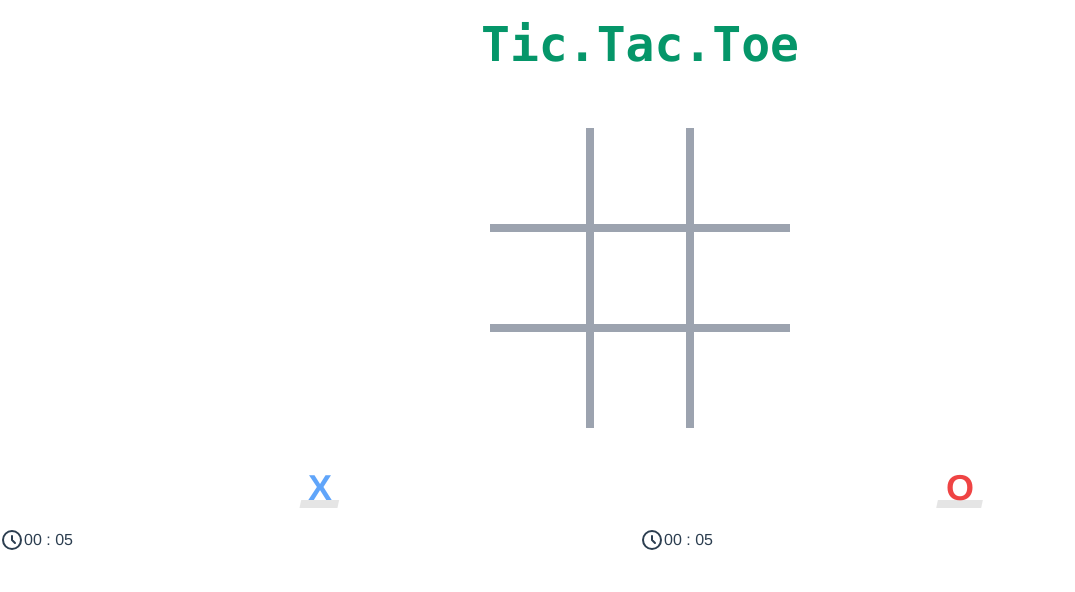
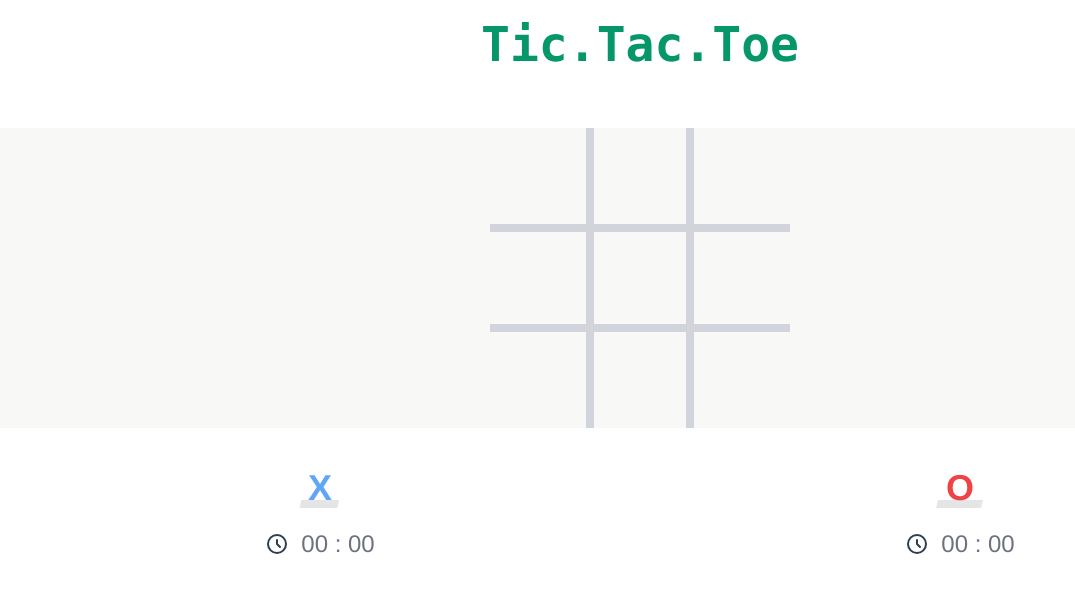
Before and after one commit to RohithKP/tic-tac-toe, a Vue app: page /#/ in a window 1280 px wide. Shown: the top 592 px of the page, without its empty margins (0-1075 px from the left). Built offline with nearby package versions, Linux system fonts and the light colour scheme.

Commit message:
timer pause/resume logic corrected.

```diff
--- a/src/App.vue
+++ b/src/App.vue
@@ -1,10 +1,12 @@
 <template>
+  <div class="container mx-auto">
     <header id="header" class="p-5">
       <h1 class="text-5xl mb-10 font-mono font-bold text-green-600">
         Tic.Tac.Toe
       </h1>
     </header>
     <router-view />
+  </div>
 </template>
 
 <style lang="scss">
--- a/src/components/Board.vue
+++ b/src/components/Board.vue
@@ -10,6 +10,25 @@
       :class="board[index]"
     ></Cell>
   </div>
+  <div
+    v-if="isGameOver"
+    class="
+      winner-banner
+      text-7xl
+      absolute
+      bottom-0
+      left-0
+      right-0
+      top-0
+      flex
+      content-center
+      flex-col
+      justify-center
+      text-green-900
+    "
+  >
+    {{ turn }}'s win!
+  </div>
 </template>
 <script lang="ts">
 import { computed, defineComponent, ref } from "vue";
@@ -19,19 +38,18 @@ import Cell from "./Cell.vue";
 
 export default defineComponent({
   name: "Board",
+  emits: ["board-status-changed"],
   components: {
     Cell
   },
-  setup() {
+  setup(props, { emit }) {
     const isGameOver = ref(false);
     const store = useStore(key); // store instead of `$store`
     const board = computed(() => store.state.board);
     const turn = computed(() => store.state.turn);
 
     function onCellClick(i: number, event: MouseEvent) {
-      console.log(i, event);
       makeMove(i);
-      console.log(store.state.turn);
     }
 
     function nextTurn() {
@@ -52,7 +70,14 @@ export default defineComponent({
 
       if (!findWinningCombination()) {
         nextTurn();
+      } else {
+        isGameOver.value = true;
       }
+
+      emit("board-status-changed", {
+        currentTurn: turn.value,
+        isGameOver: isGameOver.value
+      });
     }
 
     function findWinningCombination() {
@@ -96,6 +121,10 @@ export default defineComponent({
 <style scoped>
 .board {
   grid-template-columns: repeat(3, auto);
+  background: #e2e9dd42;
+}
+.winner-banner {
+  background: #95b5d19e;
 }
 .cell {
   width: var(--cell-size);
--- a/src/components/Cell.vue
+++ b/src/components/Cell.vue
@@ -7,7 +7,7 @@
       items-center
       justify-center
       cursor-pointer
-      border-4 border-solid border-gray-400
+      border-4 border-solid border-gray-300
     "
     @click="cellClick"
   ></div>
--- a/src/components/Timer.vue
+++ b/src/components/Timer.vue
@@ -1,5 +1,6 @@
 <template>
-  <div class="flex">
+  <div class="flex text-2xl items-center justify-center">
+    <span class="pr-3">
       <svg
         xmlns="http://www.w3.org/2000/svg"
         class="h-6 w-6"
@@ -14,21 +15,34 @@
           d="M12 8v4l3 3m6-3a9 9 0 11-18 0 9 9 0 0118 0z"
         />
       </svg>
+    </span>
+    <span class="text-gray-500">
       {{ time }}
+    </span>
   </div>
 </template>
 
 <script lang="ts">
-import { defineComponent, ref } from "vue";
+import { defineComponent, PropType, ref } from "vue";
 import { Timer } from "../utils/helper";
 
 export default defineComponent({
-  setup() {
-    let time = ref("00: 00");
+  props: {
+    label: {
+      type: String as PropType<string>,
+      required: true
+    }
+  },
+  beforeUnmount() {
+    this.clear();
+  },
+
+  setup(props) {
+    let time = ref("00 : 00");
     const timer = new Timer(function (formattedTime: string) {
       time.value = formattedTime;
-    });
-    timer.start();
+    }, props.label);
+
     return {
       time,
       start: () => timer.start(),
@@ -38,3 +52,14 @@ export default defineComponent({
   }
 });
 </script>
+<style scoped>
+.fade-enter-active,
+.fade-leave-active {
+  transition: opacity 0.5s ease;
+}
+
+.fade-enter-from,
+.fade-leave-to {
+  opacity: 0;
+}
+</style>
--- /dev/null
+++ b/src/models/board.ts
@@ -0,0 +1,4 @@
+export interface IBoardStatusChangeEvent {
+  currentTurn: string;
+  isGameOver: boolean;
+}
--- a/src/utils/helper.ts
+++ b/src/utils/helper.ts
@@ -1,21 +1,25 @@
 export class Timer {
-  private startTime: number;
+  private startTime: number = 0;
   private timer: number = 0;
   private timerCallBack: Function;
+  private name: string;
+  private pausedTimeDiff: number = 0;
 
-  constructor(timerCallBack: Function) {
+  constructor(timerCallBack: Function, name: string) {
+    this.name = name;
     this.timerCallBack = timerCallBack;
-    this.startTime = Math.floor(Date.now() / 1000);
   }
 
   private startTimeCounter() {
     var now = Math.floor(Date.now() / 1000);
-    var diff = now - this.startTime;
+    var diff = Math.max(now - this.startTime, 0);
+    this.pausedTimeDiff = diff;
     var m = Math.floor(diff / 60);
     var s = Math.floor(diff % 60);
+    clearTimeout(this.timer);
     this.timer = setTimeout(this.startTimeCounter.bind(this), 500);
     this.timerCallBack(`${this.padTime(m)} : ${this.padTime(s)}`);
-    console.log(this.padTime(m), this.padTime(s));
+    console.log(this.name);
   }
 
   private padTime(i: number) {
@@ -23,14 +27,18 @@ export class Timer {
   }
 
   start() {
+    this.startTime = Math.floor(
+      Date.now() / 1000 - (this.pausedTimeDiff + 0.5)
+    );
     this.startTimeCounter();
   }
 
   stop() {
-    clearInterval(this.timer);
+    console.log(`stop: ${this.name}`);
+    clearTimeout(this.timer);
   }
 
   clear() {
-    this.startTime = Math.floor(Date.now() / 1000);
+    this.pausedTimeDiff = 0;
   }
 }
--- a/src/views/Home.vue
+++ b/src/views/Home.vue
@@ -1,7 +1,7 @@
 <template>
-  <div class="home container mx-auto">
-    <section class="mb-10">
-      <Board />
+  <div class="home">
+    <section class="mb-10 relative">
+      <Board @board-status-changed="onBoardStatusChange($event)" />
     </section>
 
     <section class="flex justify-center mx-auto">
@@ -9,28 +9,53 @@
         <h2 class="pb-5">
           <span class="font-extrabold text-4xl text-blue-400">X</span>
         </h2>
-        <Timer ref="xTimer"></Timer>
+        <Timer ref="xTimer" label="xTimer"></Timer>
       </div>
       <div class="flex-1">
         <h2 class="pb-5">
           <span class="font-extrabold text-4xl text-red-500">O</span>
         </h2>
-        <Timer ref="oTimer"></Timer>
+        <Timer ref="oTimer" label="oTimer"></Timer>
       </div>
     </section>
   </div>
 </template>
 
 <script lang="ts">
-import { defineComponent } from "vue";
+import { ComponentPublicInstance, defineComponent, ref } from "vue";
 import Board from "@/components/Board.vue";
 import Timer from "@/components/Timer.vue";
+import { IBoardStatusChangeEvent } from "../models/board";
 
 export default defineComponent({
   name: "Home",
   components: {
     Board,
     Timer
+  },
+  setup(props, {}) {
+    const xTimer = ref(null);
+    const oTimer = ref(null);
+    const onBoardStatusChange = function (event: IBoardStatusChangeEvent) {
+      const prevTimer: any =
+        event.currentTurn === "X" ? oTimer.value : xTimer.value;
+      const nextTimer: any =
+        event.currentTurn === "X" ? xTimer.value : oTimer.value;
+
+      if (event.isGameOver) {
+        nextTimer.stop();
+        prevTimer.stop();
+      } else {
+        nextTimer.start();
+        prevTimer.stop();
+      }
+    };
+
+    return {
+      onBoardStatusChange,
+      xTimer,
+      oTimer
+    };
   }
 });
 </script>
@@ -48,7 +73,6 @@ h2 > span::before {
   height: 8px;
   transform: skew(-12deg) translateX(-20%);
   background: rgb(0 0 0 / 10%);
-  /* background: linear-gradient(to right, #94f9f0 0%, #6ca8f3 100%); */
   z-index: -1;
 }
 </style>
```
Also changed, not shown: package.json (+8 -0 lines), .eslintrc.js (added), 1 other file (tests, documents, lock files or other folders). Lines whose indentation alone changed are shown as unchanged.
